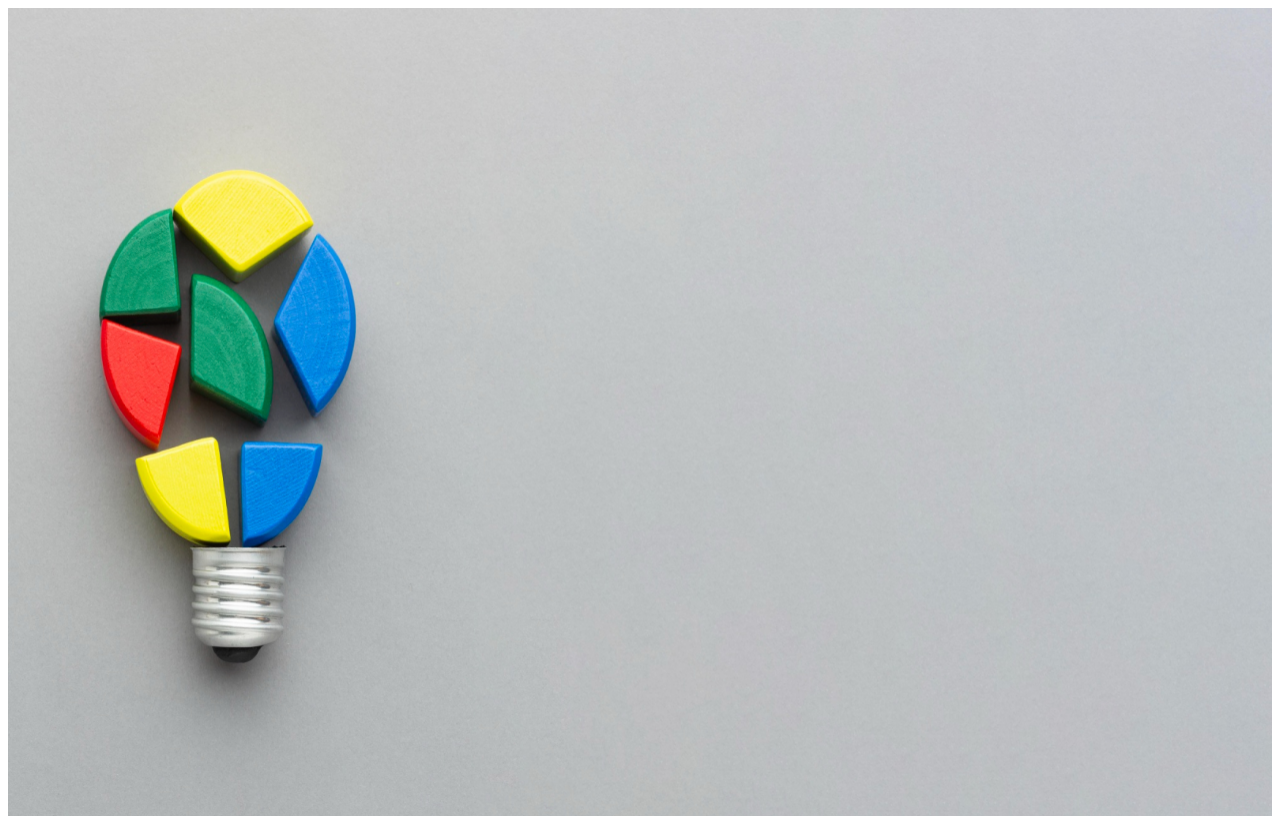
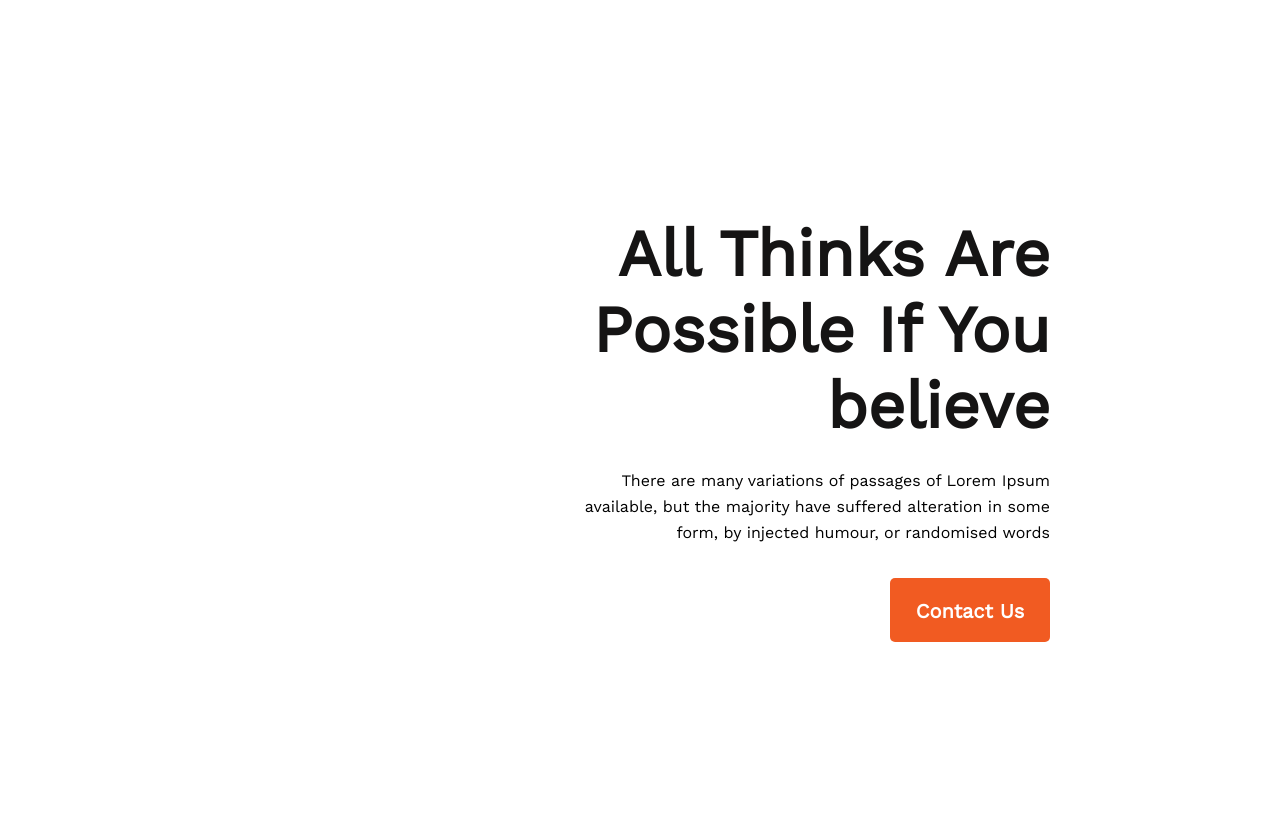
Before and after one commit to Mdhlimon/assignment_1, a plain HTML site: page index.html in a window 1280 px wide. After the commit the page ends 800 px from the top, so only its background shows below. Drawn offline with nearby package versions, Linux system fonts and the light colour scheme.

Commit message:
second comid

```diff
--- a/index.html
+++ b/index.html
@@ -7,10 +7,21 @@
     <title>Assignment_1</title>
     <link rel="icon" href="image/web.png">
     <link rel="stylesheet" href="styles/style.css">
+    <link rel="preconnect" href="https://fonts.googleapis.com"><link rel="preconnect" href="https://fonts.gstatic.com" crossorigin><link href="https://fonts.googleapis.com/css2?family=Work+Sans&display=swap" rel="stylesheet">
 </head>
 <body>
-    <div class="hed">
-        <img src="image/banner2.png" height="808" width="100%" alt="banner image">
-    </div>
-</body>
-</html>
+    <head class="head">
+        <nav class="nav-head">
+            <p class="heading">All Thinks Are<br>Possible If You<br> believe</p>
+            <p class="description">There are many variations of passages of Lorem Ipsum<br> available, but the majority have suffered alteration in some<br> form, by injected humour, or randomised words</p>
+            <p ><button class="head-button">Contact Us</button></p>
+        </nav>
+    </head>
+    <main>
+
+    </main>
+    <footer>
+
+    </footer>
+</body
+</html
--- a/styles/style.css
+++ b/styles/style.css
@@ -0,0 +1,45 @@
+* {
+    margin: 0;
+    font-family: 'Work Sans', sans-serif;
+}
+.head {
+    margin: 216px 226px;
+}
+.nav-head {
+    list-style: none;
+    text-align: right;
+    list-style: none;
+    margin-top: 216px;
+    margin-right: 230px;
+
+}
+
+.heading {
+    font-size: 65px;
+    font-weight: 700;
+    line-height: 76px;
+    color: #151414;
+    margin-bottom: 24px;
+}
+
+.description {
+    font-size: 16px;
+    font-weight: 400;
+    line-height: 26px;
+    margin-bottom: 32px;
+}
+
+.head-button {
+    color: #FFFFFF;
+    padding: 21px 25px 20px;
+    border: 0;
+    font-weight: 600;
+    font-size: 20px;
+    text-align: center;
+    display: inline-block;
+    color: width: 160px;
+    height: 64px;
+    width: 160px;
+    background: #F15B22;
+    border-radius: 5px;
+}
```
Also changed, not shown: test.css (added).
